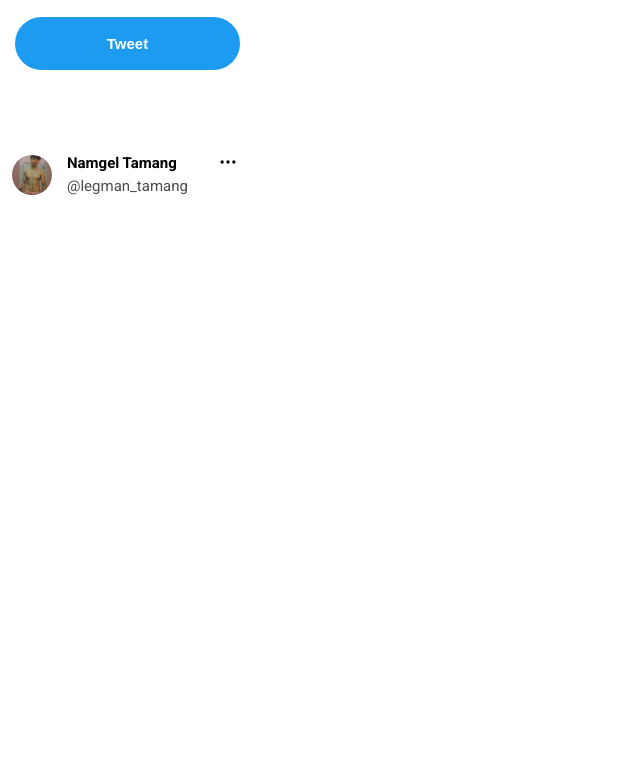
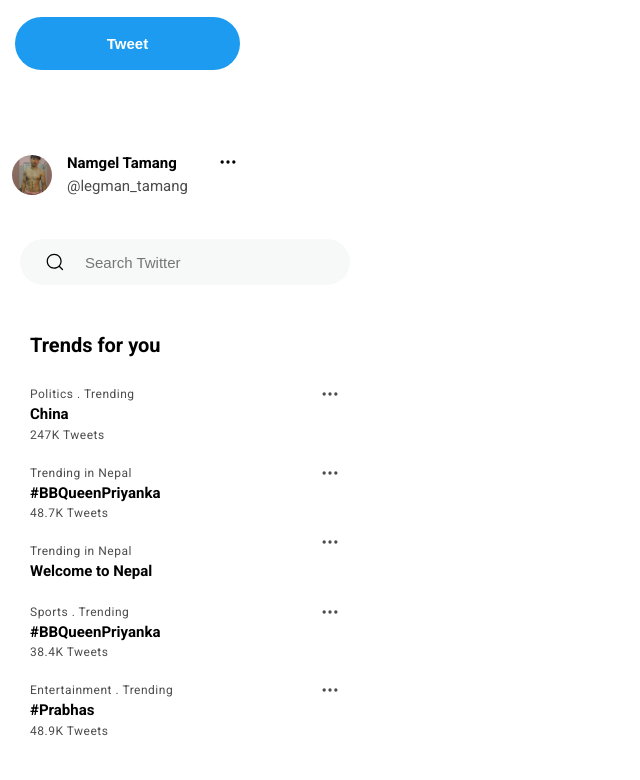
Before and after one commit to YoMrWhite/Twitter-Clone, a plain HTML site: page index.html in a window 1280 px wide. Shown: the part 540-1320 px from the top of the page, without its empty margins (0-640 px from the left). Before the commit the page ends 800 px from the top, so only its background shows below. Drawn offline with Linux system fonts and the light colour scheme.

Commit message:
Build the sidebar component.

```diff
--- a/css/style.css
+++ b/css/style.css
@@ -66,6 +66,11 @@ a {
     background: #3e9ddd;
 }
 
+.profile {
+    width: 40px;
+    border-radius: 100%;
+}
+
 /* Navbar */
 #nav {
     align-items: center;
@@ -123,11 +128,6 @@ a {
     border-radius: 30px;
 }
 
-#nav .foot .profile {
-    width: 40px;
-    border-radius: 100%;
-}
-
 #nav .foot .username {
     margin: 0 3rem 0 1.5rem;
 }
@@ -141,3 +141,58 @@ a {
     width: 20px;
     align-self: flex-start;
 }
+
+/* Sidebar */
+#sidebar {
+    width: 350px;
+    padding: 1rem;
+    margin-left: 1rem;
+}
+
+#sidebar .searchbar {
+    display: flex;
+    align-items: center;
+    background: var(--color-secondary);
+    width: 100%;
+    border-radius: 30px;
+    padding: 1.3rem 1.5rem;
+}
+
+#sidebar .searchbar .icon {
+    width: 20px;
+    margin-right: 2rem;
+    margin-left: 1rem;
+}
+
+#sidebar .searchbar .input {
+    border: 0;
+    outline: 0;
+    font-size: 1.5rem;
+    background: var(--color-secondary);
+}
+
+#sidebar .trends-list {
+    padding: 1rem;
+    margin-top: 3rem;
+}
+
+#sidebar .trends-list .trends .trend {
+    display: flex;
+    justify-content: space-between;
+    align-items: center;
+    margin: 2rem 0;
+}
+
+#sidebar .trends-list .trends .trend p {
+    font-size: 1.2rem;
+    opacity: 0.7;
+    font-weight: 500;
+    letter-spacing: 0.5px;
+}
+
+#sidebar .trends-list .trends .trend .icon {
+    width: 20px;
+    opacity: 0.7;
+    margin: 0;
+    margin-top: -4rem;
+}
--- a/index.html
+++ b/index.html
@@ -14,8 +14,9 @@
 </head>
 
 <body>
+    <!-- Navbar -->
     <nav id="nav">
-        <div class="head">
+        <section class="head">
             <div class="logo">
                 <img class="icon" src="images/logo.svg" alt="Logo">
             </div>
@@ -86,16 +87,69 @@
                 </li>
             </ul>
             <button class="btn btn-primary">Tweet</button>
-        </div>
-        <div class="foot">
+        </section>
+        <section class="foot">
             <img class="profile" src="images/profile.jpg" alt="Profile image">
             <div class="username">
                 <h2>Namgel Tamang</h2>
                 <p>@legman_tamang</p>
             </div>
             <img class="icon" src="images/dots.svg" alt="">
-        </div>
+        </section>
     </nav>
+
+
+    <!-- Sidebar -->
+    <aside id="sidebar">
+        <section class="searchbar">
+            <img class="icon" src="images/search.svg" alt="">
+            <input type="text" class="input" placeholder="Search Twitter">
+        </section>
+        <section class="trends-list">
+            <h1 class="l-heading">Trends for you</h1>
+            <div class="trends">
+                <div class="trend">
+                    <div>
+                        <p>Politics . Trending</p>
+                        <h2>China</h2>
+                        <p>247K Tweets</p>
+                    </div>
+                    <img src="images/dots.svg" alt="" class="icon">
+                </div>
+                <div class="trend">
+                    <div>
+                        <p>Trending in Nepal</p>
+                        <h2>#BBQueenPriyanka</h2>
+                        <p>48.7K Tweets</p>
+                    </div>
+                    <img src="images/dots.svg" alt="" class="icon">
+                </div>
+                <div class="trend">
+                    <div>
+                        <p>Trending in Nepal</p>
+                        <h2>Welcome to Nepal</h2>
+                    </div>
+                    <img src="images/dots.svg" alt="" class="icon">
+                </div>
+                <div class="trend">
+                    <div>
+                        <p>Sports . Trending</p>
+                        <h2>#BBQueenPriyanka</h2>
+                        <p>38.4K Tweets</p>
+                    </div>
+                    <img src="images/dots.svg" alt="" class="icon">
+                </div>
+                <div class="trend">
+                    <div>
+                        <p>Entertainment . Trending</p>
+                        <h2>#Prabhas</h2>
+                        <p>48.9K Tweets</p>
+                    </div>
+                    <img src="images/dots.svg" alt="" class="icon">
+                </div>
+            </div>
+        </section>
+    </aside>
 </body>
 
 </html>
```
Also changed, not shown: images/calendar.svg (renamed from images/calender.svg).
